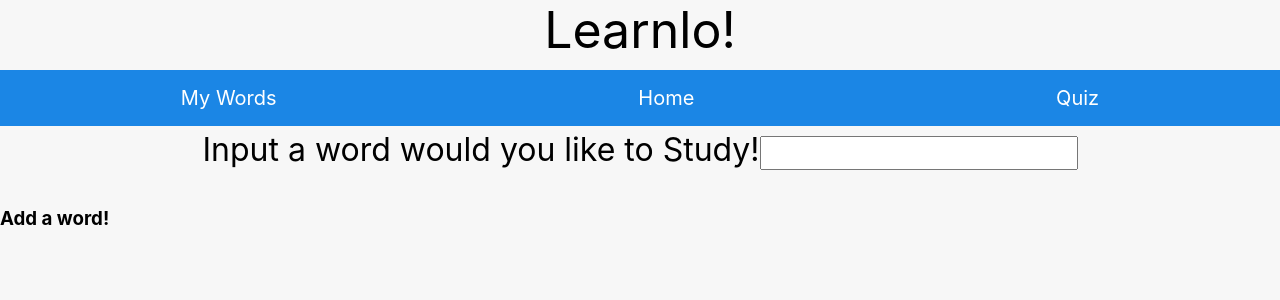
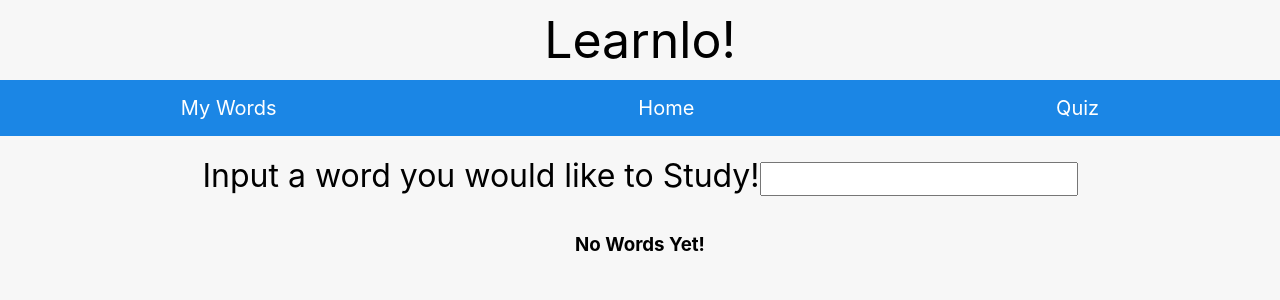
Before and after one commit to taylorjohnson141/learnlo, a React (Create React App) app: page /myWords in a window 1280 px wide. Shown: the top 300 px of the page. Built offline with nearby package versions, Linux system fonts and the light colour scheme.

Commit message:
Add final style

```diff
--- a/src/App/App.css
+++ b/src/App/App.css
@@ -4,5 +4,12 @@ body{
 .header{
   text-align: center;
   font-size: 50px;
+  padding-top: 10px;
   padding-bottom: 10px;
 }
+.center{
+  width: fit-content;
+  margin-left: auto;
+  margin-right: auto;
+
+}
--- a/src/App/App.js
+++ b/src/App/App.js
@@ -26,7 +26,7 @@ class App extends Component {
       return favWord.meta.id === word.meta.id
     })
     if(wordDuplicate){
-      this.setState({error:'You already have this word, please find a different word'})
+      this.setState({error:'You already have this word. Please find a different word'})
       return
     }
     this.setState({error:''})
@@ -48,7 +48,7 @@ class App extends Component {
     return <UserWords addWord ={this.addWord} deleteWord = {this.deleteWord} words = {this.state.favoriteWords}/>
    }}>
     </Route>
-    {this.state.error}
+    <h1 className = 'center'>{this.state.error}</h1>
 
 
    <Route path = '/quiz' render ={() =>{
--- /dev/null
+++ b/src/Quiz/Quiz.css
@@ -0,0 +1,6 @@
+.center-stuff{
+  width: fit-content;
+  margin-left: auto;
+  margin-right: auto;
+
+}
--- a/src/Quiz/Quiz.js
+++ b/src/Quiz/Quiz.js
@@ -1,4 +1,5 @@
 import React, { Component } from 'react'
+import './Quiz.css'
 import QuizCard from '../QuizCard/QuizCard'
 class Quiz extends Component {
   constructor(){
@@ -41,11 +42,11 @@ class Quiz extends Component {
   }
   render(){
     if(this.state.finalScore){
-      return <h1>{this.state.finalScore}</h1>
+      return <h1 className = 'center-stuff'>Your final score is {this.state.finalScore}%</h1>
     }
     if(!this.state.currentWord  ){
       console.log('pls work',this.state.finalScore)
-      return <h1>Pick some cards to Study!</h1>
+      return <h1 className = 'center-stuff'>No Words to Study Yet!</h1>
     }
 
     return (
--- a/src/QuizCard/QuizCard.css
+++ b/src/QuizCard/QuizCard.css
@@ -1,5 +1,27 @@
 .quiz-card{
-display: flex;
-align-self: center;
-background-color: red;
+  margin-top: 10px;
+  border-radius: 5px;
+  border: 2px solid  #120A02;
+  width: fit-content;
+  margin-left: auto;
+  margin-right: auto;
+  padding: 20px;
 }
+.button-section{
+  border-radius: 0px;
+  display: flex;
+  justify-content: space-around;
+  margin-bottom: 4px;
+}
+.button{
+  width: auto;
+  padding: 8px;
+  color:#F7F7F7;
+  border-radius: 4px;
+  background-color:  #1B86E5;
+}
+.question{
+  margin-top: 10px;
+  font-size: 1.5em;
+  border-bottom: 2px solid  #120A02;
+}
--- a/src/QuizCard/QuizCard.js
+++ b/src/QuizCard/QuizCard.js
@@ -2,20 +2,22 @@ import './QuizCard.css'
 function QuizCard (props){
   console.log('I am here')
   return (
-    <section>
-    <h1>What is the English translation of {props.currentWord.hwi.hw}</h1>
-     <button class = 'quiz-card'onClick ={() =>{
+    <section className = 'quiz-card'>
+    <h1 className = 'question'>What is the English translation of {props.currentWord.hwi.hw}?</h1>
+    <section className = 'button-section'>
+     <button className = 'button'onClick ={() =>{
           props.changeCurrentWord(false)
         }}> Weird</button>
-        <button onClick ={() =>{
+        <button className = 'button' onClick ={() =>{
           props.changeCurrentWord(true)
         }}>{props.currentWord.shortdef[0]}</button>
-        <button onClick ={() =>{
+        <button  className = 'button'onClick ={() =>{
           props.changeCurrentWord(false)
         }}>No</button>
-        <button onClick ={() =>{
+        <button  className = 'button'onClick ={() =>{
           props.changeCurrentWord(false)
         }}>Something</button>
+        </section>
         </section>
   )
 
--- a/src/SearchBar/SearchBar.css
+++ b/src/SearchBar/SearchBar.css
@@ -2,9 +2,14 @@
   width: fit-content;
   margin-left: auto;
   margin-right: auto;
-  margin-top: 4px;
+  margin-top: 20px;
   font-size: 2rem;
 }
 .word-input{
   font-size: 1.5rem;
 }
+.center{
+  width: fit-content;
+  margin-left: auto;
+  margin-right: auto;
+}
--- a/src/SearchBar/SearchBar.js
+++ b/src/SearchBar/SearchBar.js
@@ -41,10 +41,10 @@ if(definition.meta.lang === 'en'){
     return(
       <form className ='word-form' onSubmit = {this.handleSubmit}>
         <label>
-          Input a word would you like to Study!
+          Input a word you would like to Study!
           <input class ='word-input'type="text" value = {this.currentWord} onChange = {this.handleChange} />
       </label>
-      <h1>
+      <h1 className = 'center'>
       {this.state.error}
 
       </h1>
--- a/src/UserWords/UserWords.css
+++ b/src/UserWords/UserWords.css
@@ -4,3 +4,8 @@
   grid-gap: 5px;
   padding: 10px;
 }
+.center{
+  width: fit-content;
+  margin-left: auto;
+  margin-right: auto;
+}
--- a/src/UserWords/UserWords.js
+++ b/src/UserWords/UserWords.js
@@ -8,7 +8,7 @@ function UserWords (props){
     return (
       <section>
       <SearchBar addWord = {props.addWord}/>
-    <h1>Add a word!</h1>
+    <h1 className = 'center' >No Words Yet!</h1>
     </section>
 
     )
--- a/src/Word/Word.css
+++ b/src/Word/Word.css
@@ -1,18 +1,18 @@
 .word-card{
-  background-color:  #004f90;
-  color:white;
+  border-radius: 4px;
+  color:#F7F7F7;
   display: flex;
   flex-wrap: nowrap;
   flex-direction: column;
-  border: 2px solid black;
+  border: 2px solid #120A02;
   height: 200px;
   font-size:40px ;
   margin-bottom: 0;
 }
 .delete-button{
   display: flex;
-  color :white;
-  background-color: #900001;
+  color :#F7F7F7;
+  background-color: #8C1833;
   margin-left: auto;
   margin-top: auto;
   border-radius: 0;
@@ -21,12 +21,14 @@
   height: 30px;
 }
 .span-word{
+  background-color: #020887;
   text-align: center;
-  border-bottom: 2px solid  white;
+  border-bottom: 2px solid  #F7F7F7;
 }
 .definition{
   text-align: center;
   font-size: 1em;
   margin-top: 20px;
   margin-bottom: 40px;
+  color:#120A02;
 }
--- a/src/Word/Word.js
+++ b/src/Word/Word.js
@@ -2,7 +2,7 @@ import React, { Component } from 'react'
 import './Word.css'
  function Word (props){
    if(!props.currentWord){
-    return <h1>Add a word</h1>
+    return <h1 className ='center'>Add a word!</h1>
    }
    let audio;
    if(props.currentWord.hwi.prs){
```
